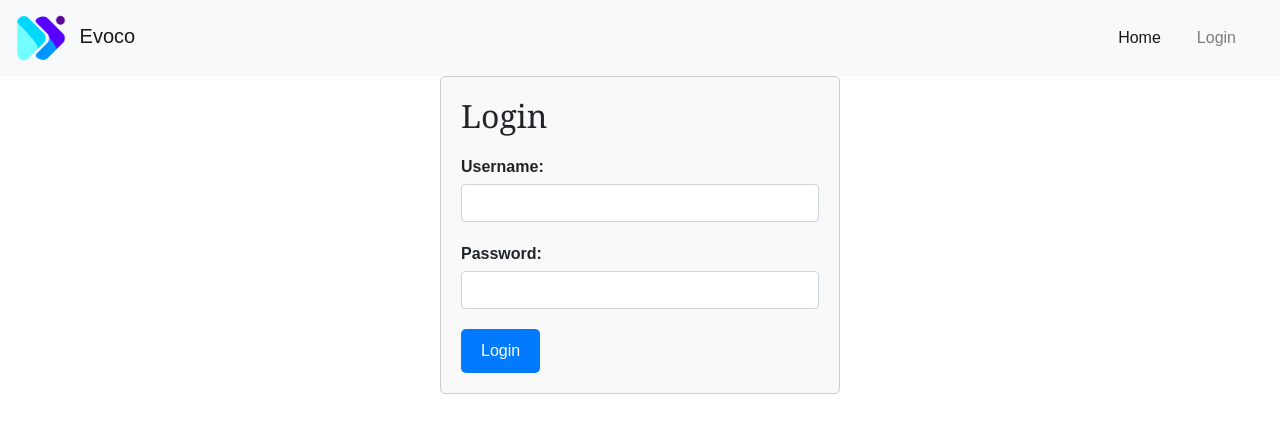
After one commit to jaradat13/HRMS, a Django app: page /login/ in a window 1280 px wide. The commit adds this page. Shown: the top 433 px of the page. Run offline with Django 5.2, Linux system fonts and the light colour scheme; data comes from the database, SQL or seed files in the repository; some libraries are stand-ins or nearby versions.

Commit message:
initial commit

```diff
--- a/HRMS/settings.py
+++ b/HRMS/settings.py
@@ -106,3 +106,4 @@ EMAIL_PORT = 587  # Common port for TLS
 EMAIL_USE_TLS = True
 EMAIL_HOST_USER = 'email@gmail.com'  # Your email address
 EMAIL_HOST_PASSWORD = 'qjhi sovs dlfz tsac'  # Your email password
+LOGIN_URL = '/login/'  # Adjust the URL as per your project's setup
--- a/core/forms.py
+++ b/core/forms.py
@@ -24,3 +24,8 @@ class JobTitleForm(forms.ModelForm):
     class Meta:
         model = JobTitle
         fields = '__all__'
+
+
+class LoginForm(forms.Form):
+    username = forms.CharField(label='Username', max_length=100)
+    password = forms.CharField(label='Password', widget=forms.PasswordInput)
--- a/core/urls.py
+++ b/core/urls.py
@@ -1,5 +1,6 @@
 from django.urls import path
 from . import views
+from .views import login_view, logout_view
 
 urlpatterns = [
     path('', views.home, name='home'),
@@ -35,4 +36,7 @@ urlpatterns = [
     path('jobtitle/create/', views.jobtitle_create_view, name='jobtitle-create'),
     path('jobtitle/<int:pk>/update/', views.jobtitle_update_view, name='jobtitle-update'),
     path('jobtitle/<int:pk>/delete/', views.jobtitle_delete_view, name='jobtitle-delete'),
+
+    path('login/', login_view, name='login'),
+    path('logout/', logout_view, name='logout'),
 ]
--- a/core/views.py
+++ b/core/views.py
@@ -1,13 +1,16 @@
+from django.contrib.auth.decorators import login_required
 from django.db.models import Count
 from django.http import HttpResponse
 from django.shortcuts import render, redirect, get_object_or_404
 from openpyxl.workbook import Workbook
-
+from django.shortcuts import render, redirect
+from django.contrib.auth import authenticate, login
+from django.contrib import messages
 from employee.models import Employee
-from .forms import CompanyForm, DepartmentForm, SectionForm, JobTitleForm
+from .forms import CompanyForm, DepartmentForm, SectionForm, JobTitleForm, LoginForm
 from .models import Company, Department, Section, JobTitle
 
-
+@login_required
 def home(request):
     return render(request, 'home.html')
 
@@ -160,7 +163,6 @@ def jobtitle_delete_view(request, pk):
     return render(request, 'core/jobtitle_confirm_delete.html', {'jobtitle': jobtitle})
 
 
-
 def export_department_employees_to_excel(request, department_id):
     department = get_object_or_404(Department, pk=department_id)
     employees = department.employees.all()
@@ -184,3 +186,38 @@ def export_department_employees_to_excel(request, department_id):
     wb.save(response)
 
     return response
+
+
+from django.shortcuts import render, redirect
+from django.contrib.auth import authenticate, login
+from django.contrib import messages
+from .forms import LoginForm  # Import the LoginForm class from forms.py
+from django.contrib.auth import logout
+
+
+from django.contrib import messages
+from django.contrib.auth import authenticate, login
+from django.shortcuts import render, redirect
+
+def login_view(request):
+    if request.method == 'POST':
+        username = request.POST['username']
+        password = request.POST['password']
+
+        # Authentication Logic
+        user = authenticate(request, username=username, password=password)
+
+        if user is not None:  # Successful authentication
+            login(request, user)
+            return redirect('home')  # Redirect after successful login
+        else:
+            messages.error(request, "Invalid username or password")
+            return render(request, 'core/login.html')
+    else:
+        return render(request, 'core/login.html')
+
+
+
+def logout_view(request):
+    logout(request)
+    return redirect('login')
--- a/static/css/style.css
+++ b/static/css/style.css
@@ -160,3 +160,74 @@ body {
 h1, h2 {
     font-family: 'Georgia', serif;
 }
+
+
+.login-container {
+    max-width: 400px;
+    margin: auto;
+    padding: 20px;
+    border: 1px solid #ccc;
+    border-radius: 5px;
+    background-color: #f9f9f9;
+}
+
+.login-form {
+    margin-top: 20px;
+}
+
+.form-group {
+    margin-bottom: 20px;
+}
+
+label {
+    display: block;
+    margin-bottom: 5px;
+    font-weight: bold;
+}
+
+.input-group {
+    margin-bottom: 20px;
+}
+
+.input-group input {
+    width: 100%;
+    padding: 10px;
+    font-size: 16px;
+    border: 1px solid #ccc;
+    border-radius: 5px;
+}
+
+.btn-primary {
+    display: inline-block;
+    padding: 10px 20px;
+    font-size: 16px;
+    text-align: center;
+    cursor: pointer;
+    background-color: #007bff;
+    color: #fff;
+    border: none;
+    border-radius: 5px;
+    transition: background-color 0.3s;
+}
+
+.btn-primary:hover {
+    background-color: #0056b3;
+}
+
+.alert {
+    padding: 10px;
+    margin-bottom: 10px;
+    border-radius: 5px;
+}
+
+.alert-success {
+    background-color: #d4edda;
+    border-color: #c3e6cb;
+    color: #155724;
+}
+
+.alert-danger {
+    background-color: #f8d7da;
+    border-color: #f5c6cb;
+    color: #721c24;
+}
--- a/templates/base.html
+++ b/templates/base.html
@@ -26,9 +26,6 @@
 </nav>
 
 <div class="container-fluid">
-    {% for message in messages %}
-          <p>{{ message }}</p>
-       {% endfor %}
 
 
     {% block content %}
--- /dev/null
+++ b/templates/core/login.html
@@ -0,0 +1,27 @@
+{% extends 'base.html' %}
+
+{% block content %}
+    <div class="login-container">
+        <h2>Login</h2>
+        <form method="post" class="login-form">
+                        <div class="messages">
+                {% if messages %}
+                    {% for message in messages %}
+                        <div class="alert">{{ message }}</div>
+                    {% endfor %}
+                {% endif %}
+            </div>
+            {% csrf_token %}
+
+            <div class="form-group">
+                <label for="username">Username:</label>
+                <input type="text" id="username" name="username" class="form-control" required>
+            </div>
+            <div class="form-group">
+                <label for="password">Password:</label>
+                <input type="password" id="password" name="password" class="form-control" required>
+            </div>
+            <button type="submit" class="btn btn-primary">Login</button>
+        </form>
+    </div>
+{% endblock %}
--- a/templates/navbar_base.html
+++ b/templates/navbar_base.html
@@ -3,7 +3,14 @@
     <li class="nav-item active">
       <a class="nav-link" href="{% url 'home' %}">Home <span class="sr-only">(current)</span></a>
     </li>
-
-
+    {% if user.is_authenticated %}
+      <li class="nav-item">
+        <a class="nav-link" href="{% url 'logout' %}">Logout</a>
+      </li>
+    {% else %}
+      <li class="nav-item">
+        <a class="nav-link" href="{% url 'login' %}">Login</a>
+      </li>
+    {% endif %}
   </ul>
 </div>
```
Lines whose indentation alone changed are shown as unchanged.
